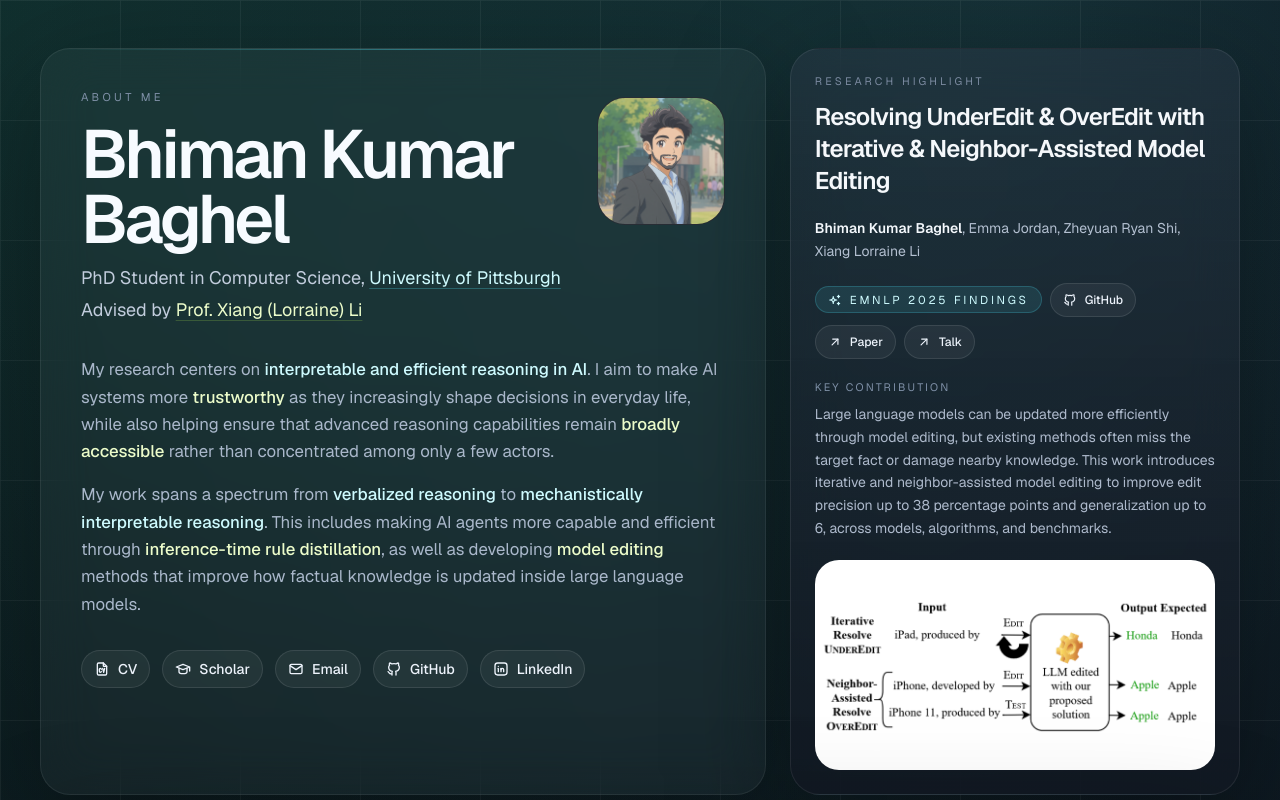
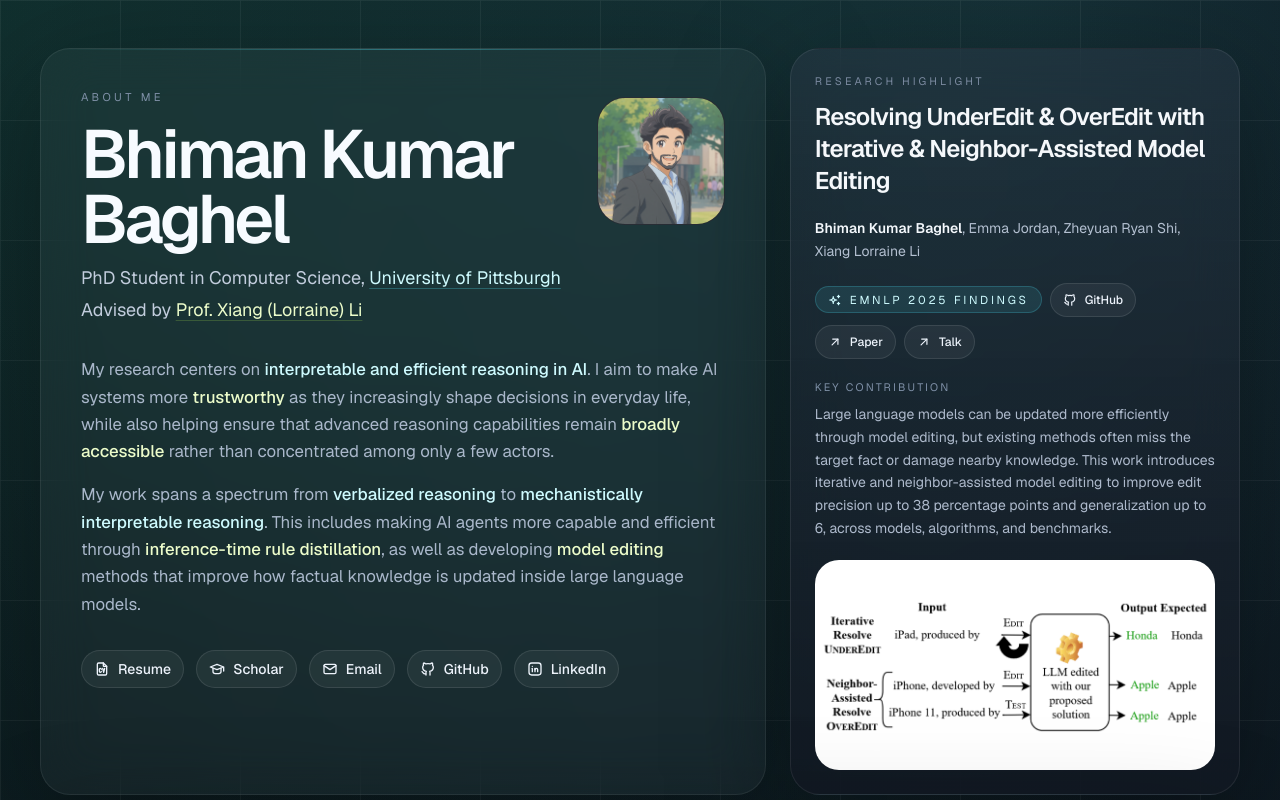
Before and after one commit to bhimanbaghel/bhimanbaghel.github.io, a Next.js app: page / in a window 1280 px wide. Shown: the top 800 px of the page. Built offline with nearby package versions, Linux system fonts and the light colour scheme.

Commit message:
Rename CV references to resume

```diff
--- a/src/data/homepage-content.ts
+++ b/src/data/homepage-content.ts
@@ -59,7 +59,7 @@ export const HERO_CONTENT = {
 
 export const HERO_ACTIONS: HeroAction[] = [
   {
-    label: "CV",
+    label: "Resume",
     href: "/Bhiman_Resume.pdf",
     kind: "cv",
   },
```
Also changed, not shown: 2 other files (tests, documents, lock files or other folders).
